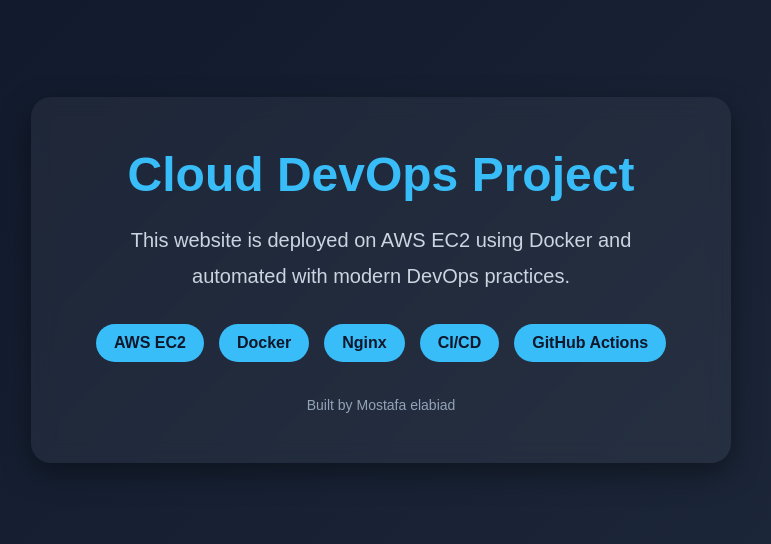
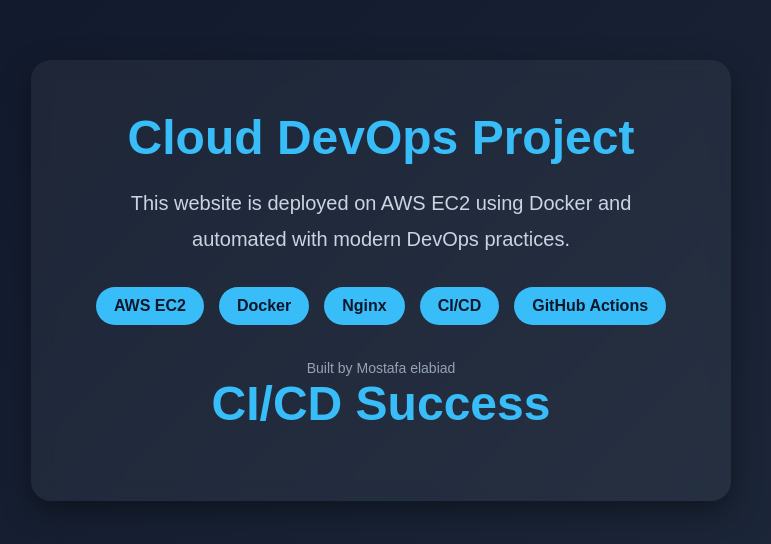
Before and after one commit to elabiadmostafa73-hash/aws-docker-website, a plain HTML site: page index.html in a window 1280 px wide. Shown: the part 120-664 px from the top of the page, without its empty margins (259-1030 px from the left). Drawn offline with Linux system fonts and the light colour scheme.

Commit message:
Trigger workflow

```diff
--- a/index.html
+++ b/index.html
@@ -90,6 +90,7 @@
 
         <div class="footer">
             Built by Mostafa elabiad
+        <h1>CI/CD Success</h1>
         </div>
 
     </div>
```
